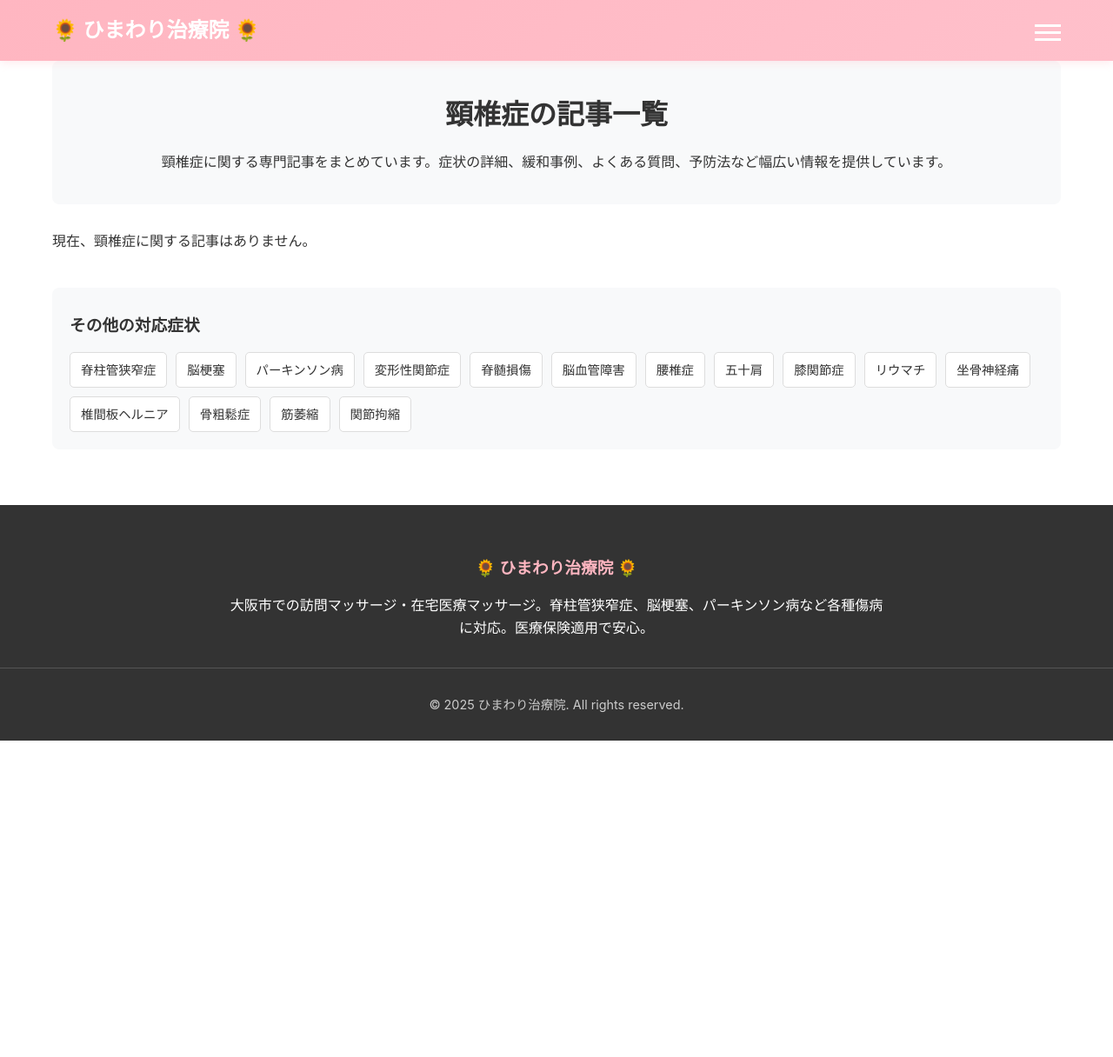
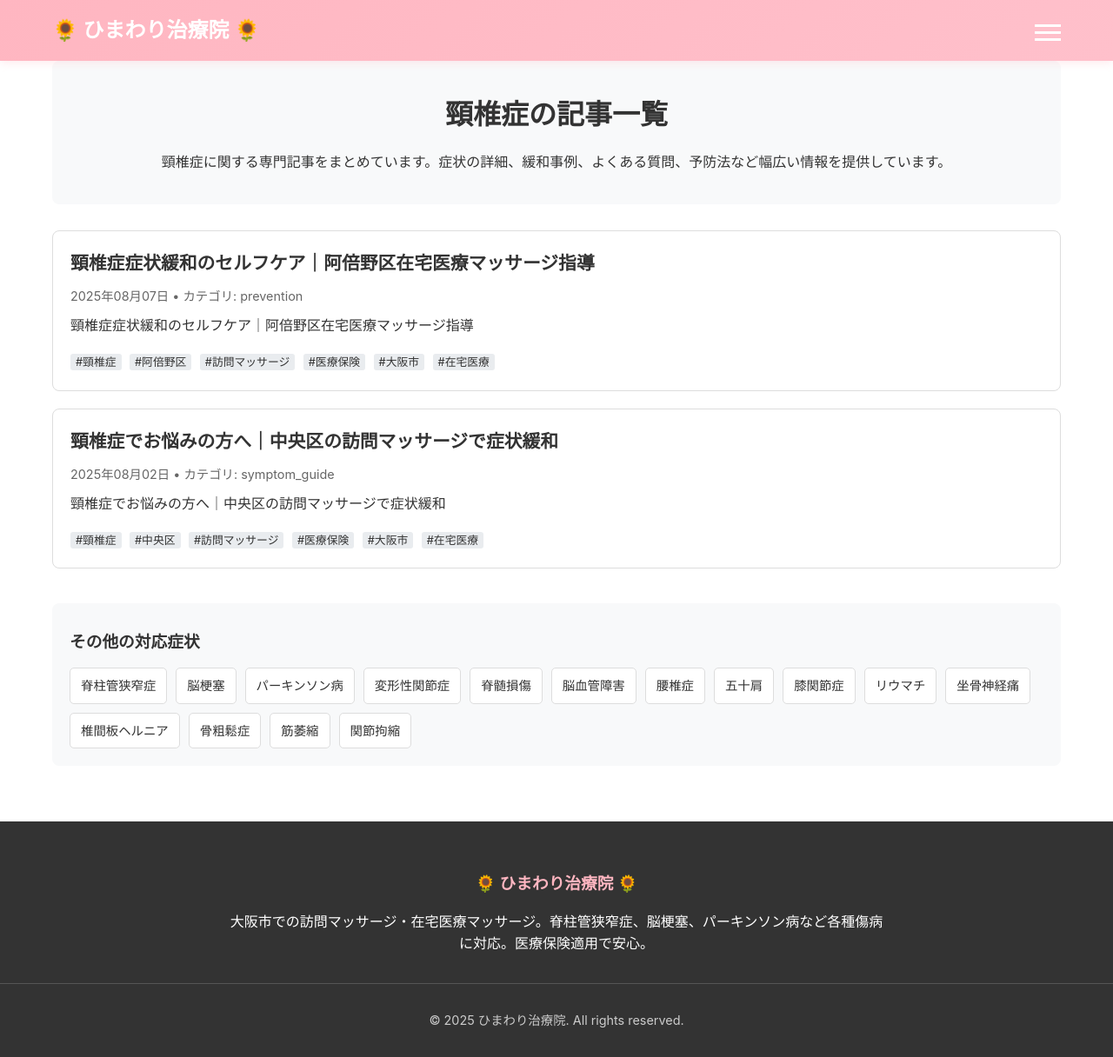
Before and after one commit to satoshi-kemmotsu/blog, a Jekyll site: the page built from symptoms/頸椎症/index.html, in a window 1280 px wide. Shown: the whole page at 87% size. Built offline with Jekyll 4.4.1, drawn with Linux system fonts in a browser that asks for light colours; before the commit the page ends 900 px from its top, so only the background shows below that.

Commit message:
Fix major metadata categorization issues
- Fix リウマチ article: 筋萎縮+中央区 → リウマチ+生野区 (critical fix)
- Unify 頚椎症 vs 頸椎症: standardize to 頸椎症 (2 articles)
- Remove inappropriate condition from business guide articles
- Keep area classification while excluding from symptom pages

Major improvements: 14 issues → 10 issues (critical ones resolved)

🤖 Generated with [Claude Code](https://claude.ai/code)

Co-Authored-By: Claude <noreply@anthropic.com>

```diff
--- a/_posts/2025-08-03-cervical-guide-chuoku.md
+++ b/_posts/2025-08-03-cervical-guide-chuoku.md
@@ -6,7 +6,7 @@ categories: [symptom_guide]
 tags: ['頸椎症', '中央区', '訪問マッサージ', '医療保険', '大阪市', '在宅医療']
 description: "頸椎症でお悩みの方へ｜中央区の訪問マッサージで症状緩和"
 
-condition: "頚椎症"
+condition: "頸椎症"
 area: "中央区"
 ---
 
--- a/_posts/2025-08-07-cervical-prevention-abeno.md
+++ b/_posts/2025-08-07-cervical-prevention-abeno.md
@@ -5,7 +5,7 @@ date: 2025-08-07 05:01:54 +0000
 categories: [prevention]
 tags: ['頸椎症', '阿倍野区', '訪問マッサージ', '医療保険', '大阪市', '在宅医療']
 area: "阿倍野区"
-condition: "頚椎症"
+condition: "頸椎症"
 ---
 
 # 頸椎症症状緩和のセルフケア｜阿倍野区在宅医療マッサージ指導
```
Also changed, not shown: _posts/2025-08-01-test-muscle-atrophy.md (+2 -2 lines), _posts/2025-08-04-naniwa-visiting-massage-guide.md (+0 -1 lines).
